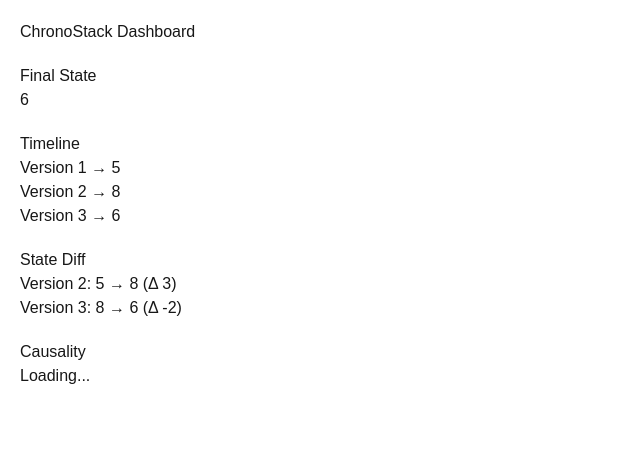
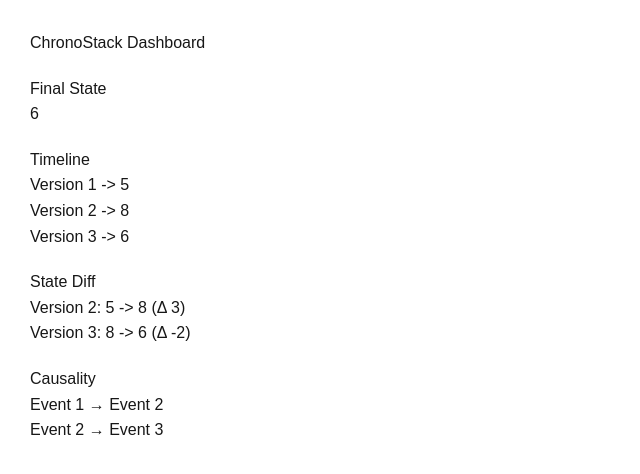
Before and after one commit to iambeyondclouds/Chronostack, a Next.js app in the folder chronostack-ui/: page / in a window 1280 px wide. Shown: the top 474 px of the page, without its empty margins (0-640 px from the left). Built offline with nearby package versions, Linux system fonts and the light colour scheme.

Commit message:
Add causality visualization and improve dashboard UI styling

```diff
--- a/chronostack-ui/src/app/page.js
+++ b/chronostack-ui/src/app/page.js
@@ -6,8 +6,8 @@ const timeline = [
 
 export default function Home() {
   return (
-    <div style={{ padding: "20px", fontFamily: "Arial" }}>
-      <h1>ChronoStack Dashboard</h1>
+    <div style={{ padding: "30px", fontFamily: "Arial", lineHeight: "1.6" }}>
+      <h1 style={{ marginBottom: "20px" }}>ChronoStack Dashboard</h1>
 
       <h2 style={{ marginTop: "20px" }}>Final State</h2>
       <p>{timeline[timeline.length - 1].count}</p>
@@ -16,7 +16,7 @@ export default function Home() {
       <ul>
         {timeline.map(step => (
           <li key={step.version}>
-            Version {step.version} → {step.count}
+            Version {step.version} {"->"} {step.count}
           </li>
         ))}
       </ul>
@@ -30,16 +30,17 @@ export default function Home() {
 
           return (
             <li key={step.version}>
-              Version {step.version}: {prev} → {step.count} (Δ {diff})
+              Version {step.version}: {prev} {"->"} {step.count} (Δ {diff})
             </li>
           );
         })}
       </ul>
 
       <h2 style={{ marginTop: "20px" }}>Causality</h2>
-      <ul>
-        <li>Loading...</li>
-      </ul>
+<ul>
+  <li>Event 1 → Event 2</li>
+  <li>Event 2 → Event 3</li>
+</ul>
     </div>
   );
 }
```
